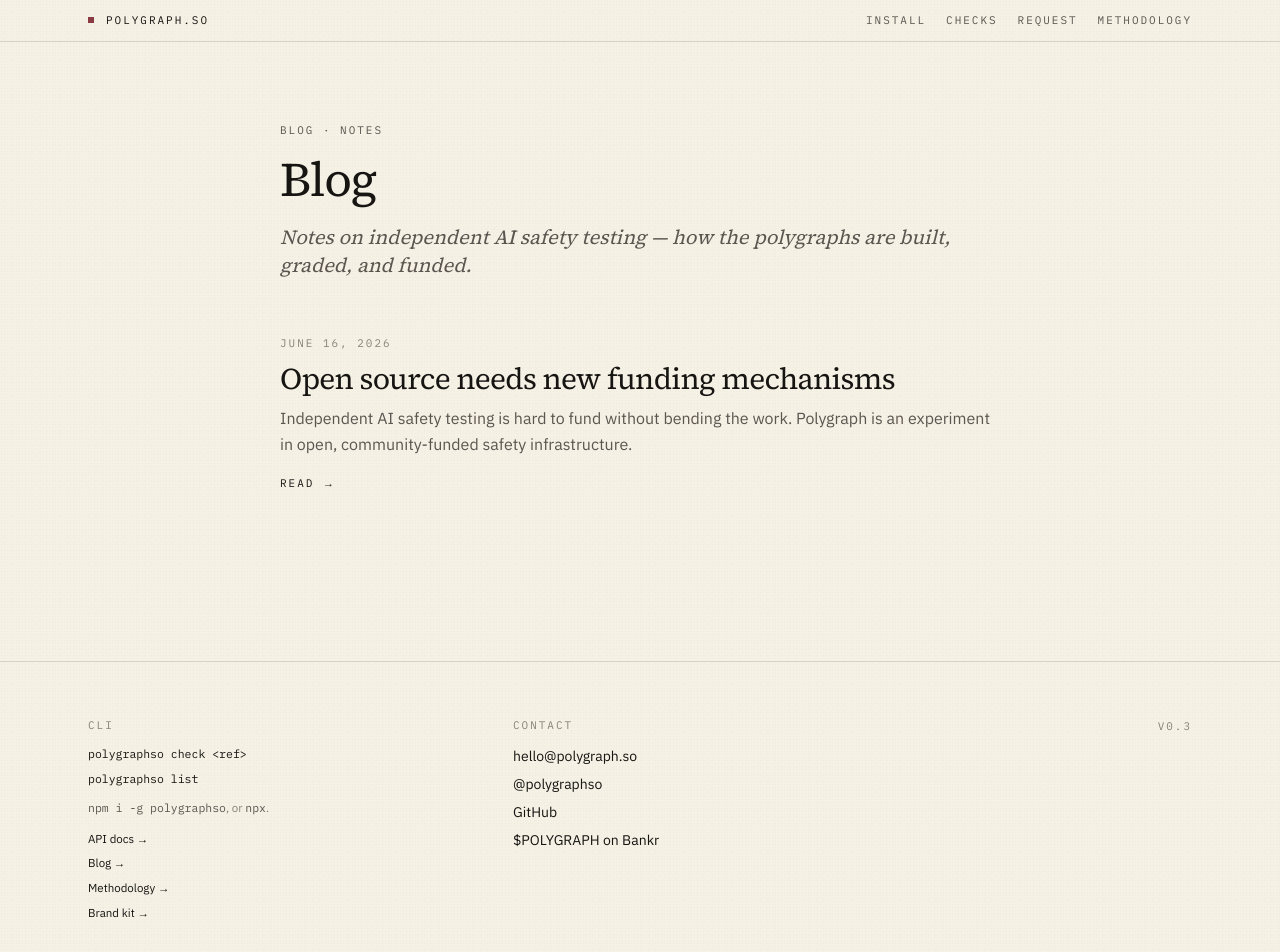
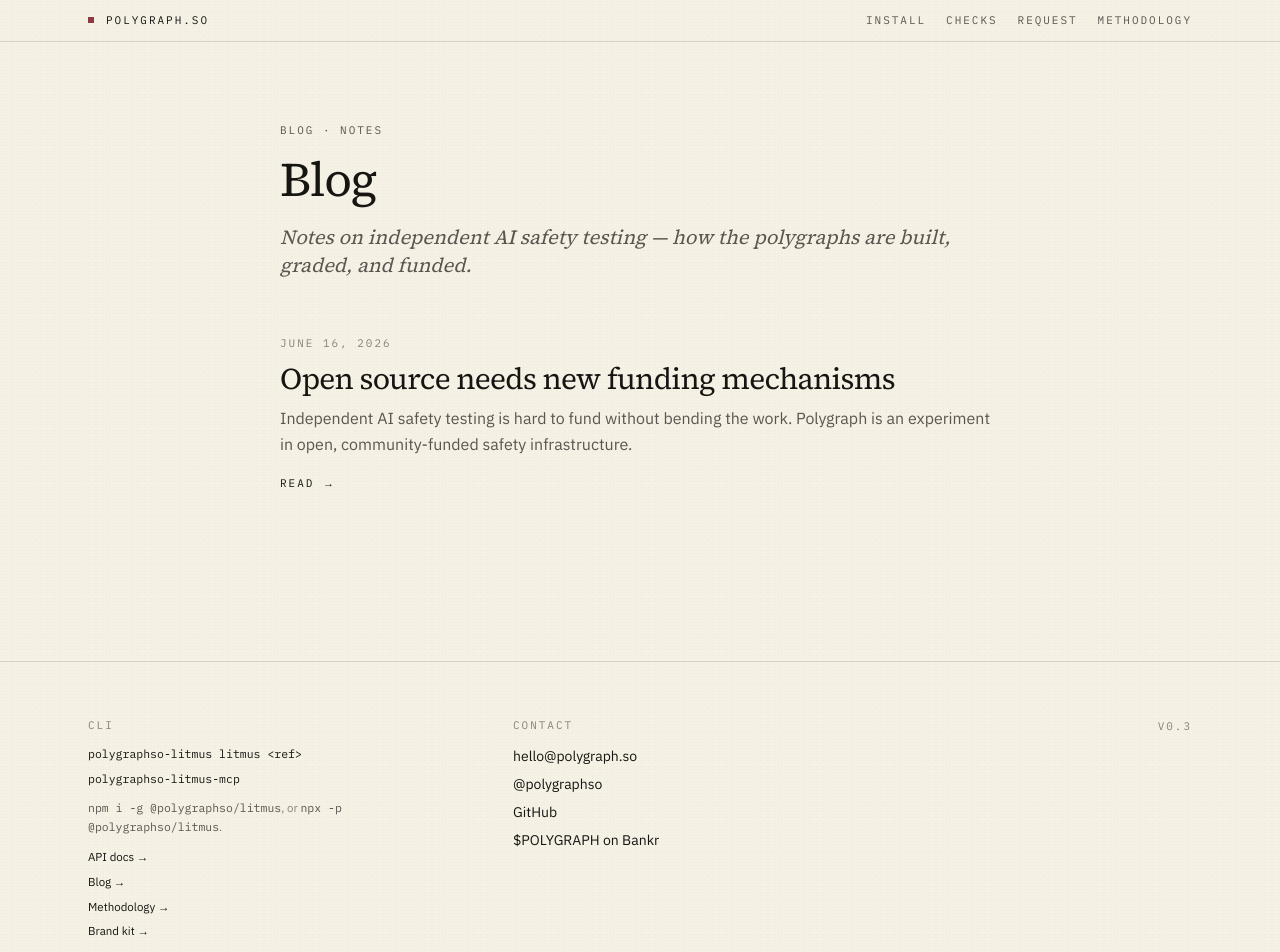
Before and after one commit to polygraphso/core, a Next.js app in the folder web/: page /blog in a window 1280 px wide. Shown: the top 952 px of the page. Built offline with nearby package versions, Linux system fonts and the light colour scheme.

Commit message:
feat(web): switch footer CLI to litmus (drop polygraphso lookup CLI; show npm + npx)

```diff
--- a/web/app/_components/Footer.tsx
+++ b/web/app/_components/Footer.tsx
@@ -12,15 +12,15 @@
             </div>
             <ul className="space-y-2 font-mono text-[11.5px] text-ink whitespace-nowrap">
               <li>
-                <code className="text-ink">polygraphso check &lt;ref&gt;</code>
+                <code className="text-ink">polygraphso-litmus litmus &lt;ref&gt;</code>
               </li>
               <li>
-                <code className="text-ink">polygraphso list</code>
+                <code className="text-ink">polygraphso-litmus-mcp</code>
               </li>
             </ul>
             <p className="mt-3 text-ink-faint font-sans text-[11.5px] leading-relaxed">
-              <code className="text-ink-muted">npm i -g polygraphso</code>, or{" "}
-              <code className="text-ink-muted">npx</code>.
+              <code className="text-ink-muted">npm i -g @polygraphso/litmus</code>,
+              or <code className="text-ink-muted">npx -p @polygraphso/litmus</code>.
             </p>
             <p className="mt-3 font-sans text-[11.5px] leading-relaxed">
               <a
```
